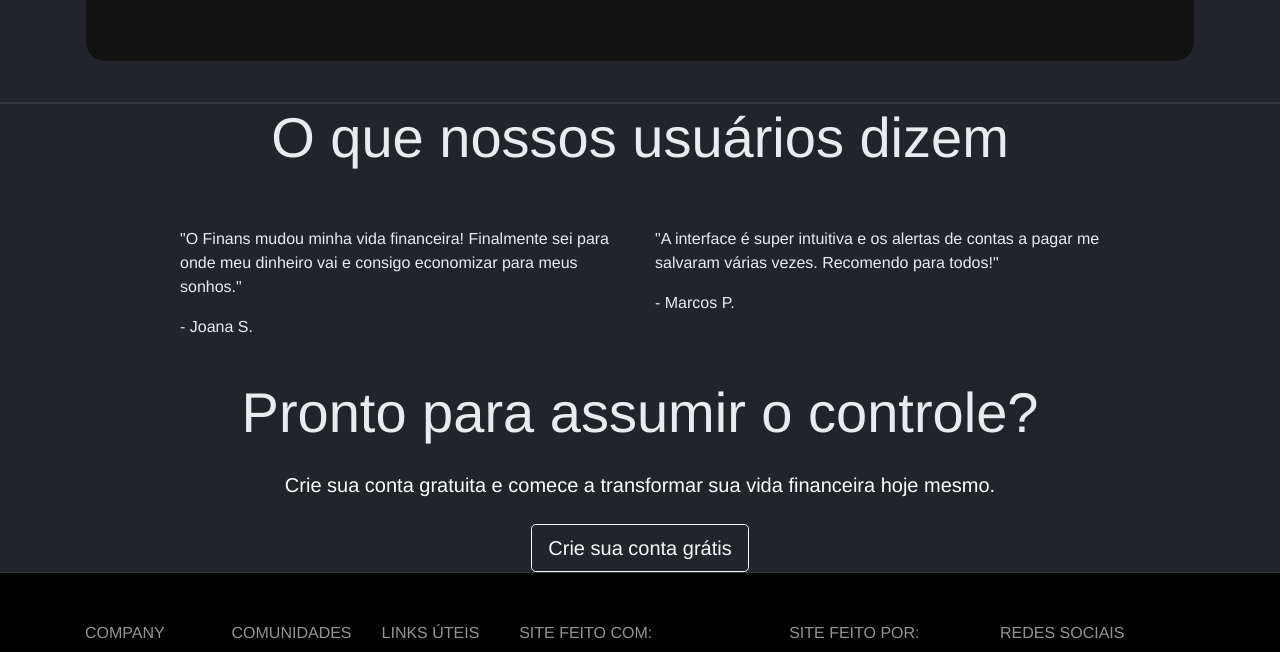
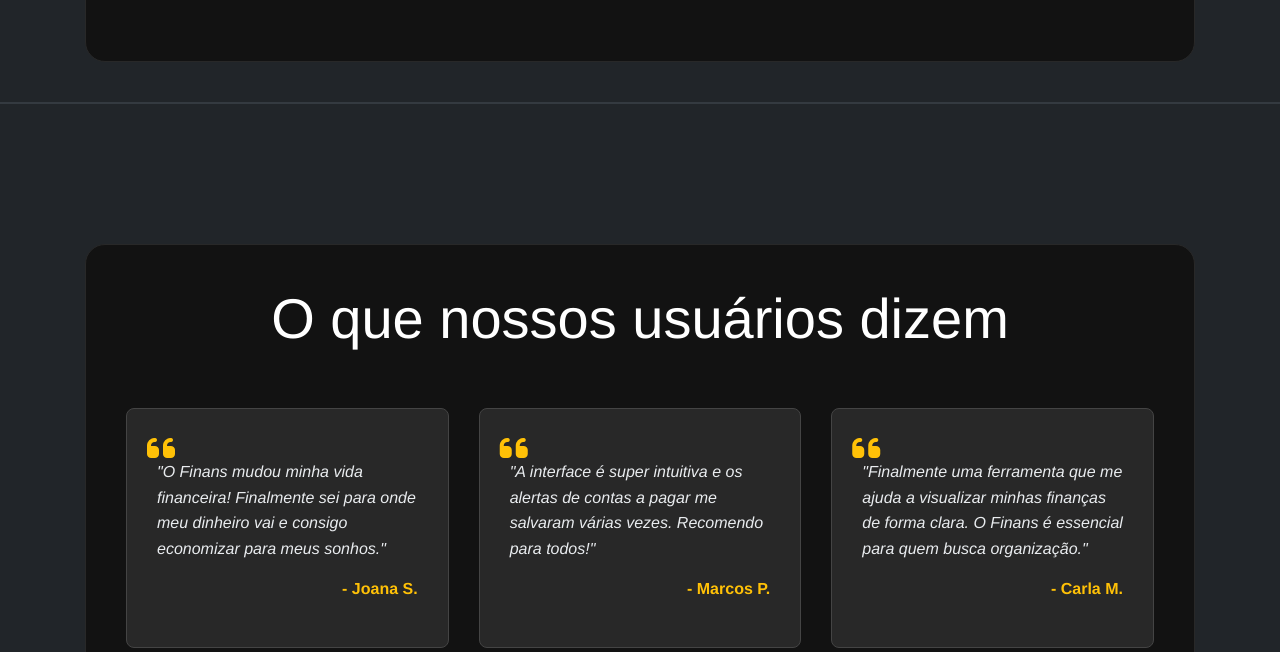
Before and after one commit to Domisnnet/Finans, a plain HTML site: page index.html in a window 1280 px wide. Shown: the part 2448-3100 px from the top of the page. Drawn offline with Linux system fonts and the light colour scheme.

Commit message:
refatorado

```diff
--- a/index.html
+++ b/index.html
@@ -86,24 +86,32 @@
         </div>
       </div>
     </section>
-    <section id="depoimentos" class="depoimentos-section">
+    <section id="depoimentos" class="caixa">
         <div class="container">
-        <div class="row text-center">
-          <div class="col-12 mb-5">
+            <div class="conteudo-interno">
+                <div class="row">
+                    <div class="col-12 text-center mb-5">
                         <h2 class="display-4">O que nossos usuários dizem</h2>
                     </div>
                 </div>
-        <div class="row justify-content-center">
-          <div class="col-md-5 mb-4">
+                <div class="row">
+                    <div class="col-md-4 mb-4 d-flex">
                         <div class="depoimento">
                             <p class="depoimento-texto">"O Finans mudou minha vida financeira! Finalmente sei para onde meu dinheiro vai e consigo economizar para meus sonhos."</p>
                             <p class="depoimento-autor">- Joana S.</p>
                         </div>
                     </div>
-          <div class="col-md-5 mb-4">
+                    <div class="col-md-4 mb-4 d-flex">
                         <div class="depoimento">
                             <p class="depoimento-texto">"A interface é super intuitiva e os alertas de contas a pagar me salvaram várias vezes. Recomendo para todos!"</p>
                             <p class="depoimento-autor">- Marcos P.</p>
+                        </div>
+                    </div>
+                    <div class="col-md-4 mb-4 d-flex">
+                        <div class="depoimento">
+                            <p class="depoimento-texto">"Finalmente uma ferramenta que me ajuda a visualizar minhas finanças de forma clara. O Finans é essencial para quem busca organização."</p>
+                            <p class="depoimento-autor">- Carla M.</p>
+                        </div>
                     </div>
                 </div>
             </div>
--- a/src/css/estilos-globais.css
+++ b/src/css/estilos-globais.css
@@ -376,9 +376,81 @@
 }
 
 /* =========================
+   Depoimentos Section
+========================= */
+#depoimentos .depoimento {
+    background-color: #282828;
+    border: 1px solid #444;
+    border-radius: 8px;
+    padding: 30px;
+    display: flex;
+    flex-direction: column;
+    height: 100%;
+    position: relative;
+    padding-top: 50px;
+}
+
+#depoimentos .depoimento::before {
+    content: '\f10d';
+    font-family: 'Font Awesome 5 Free';
+    font-weight: 900;
+    font-size: 2rem;
+    color: #ffc107;
+    position: absolute;
+    top: 15px;
+    left: 20px;
+}
+
+#depoimentos .depoimento-texto {
+    font-size: 1rem;
+    line-height: 1.6;
+    color: #e9ecef;
+    flex-grow: 1;
+    font-style: italic;
+    margin-bottom: 15px;
+}
+
+#depoimentos .depoimento-autor {
+    font-size: 1rem;
+    color: #ffc107;
+    font-weight: bold;
+    text-align: right;
+}
+
+
+/* =========================
+   CTA Section
+========================= */
+.cta-section {
+    background: #ffc107;
+    color: #212529;
+    padding: 60px 0;
+    border-bottom: none;
+}
+
+.cta-section h2 {
+    color: #212529 !important;
+}
+
+.cta-section .lead {
+     color: #212529 !important;
+}
+
+.cta-section .btn-outline-light {
+    border-color: #212529;
+    color: #212529;
+    font-weight: bold;
+}
+
+.cta-section .btn-outline-light:hover {
+    background-color: #212529;
+    color: #ffc107;
+}
+
+/* =========================
    Media Queries
 ========================= */
-@media (min-width: 771px) {
+@media (min-width: 768px) {
     footer .row > div {
         text-align: left;
         margin-bottom: 0;
@@ -393,34 +465,11 @@
     .footer-bottom p {
         margin-top: 0;
     }
-    #mulher {
-        display: none;
-    }
-}
-
-@media (min-width: 770px) {
-    footer .row > div {
-        text-align: left;
-        margin-bottom: 0;
-    }
-    footer .row > div ul {
-        justify-content: flex-start;
-    }
-    .footer-bottom {
-        flex-direction: row;
-        justify-content: space-between;
-    }
-    .footer-bottom p {
-        margin-top: 0;
-    }
-    #mulher {
-        display: none;
-    }
 }
 
 @media (max-width: 767.98px) {
     #home {
-        padding-bottom: 130px;
+        padding-bottom: 60px;
     }
 
     #home + main.container {
@@ -435,4 +484,15 @@
     .display-3, #home h1 {
         font-size: 2.5rem;
     }
+
+    #depoimentos .depoimento-texto {
+        font-size: 1rem;
+        min-height: 0;
+    }
 }
+
+@media (max-width: 768px) {
+  #mulher {
+    display: none;
+  }
+}
```
Lines whose indentation alone changed are shown as unchanged.
